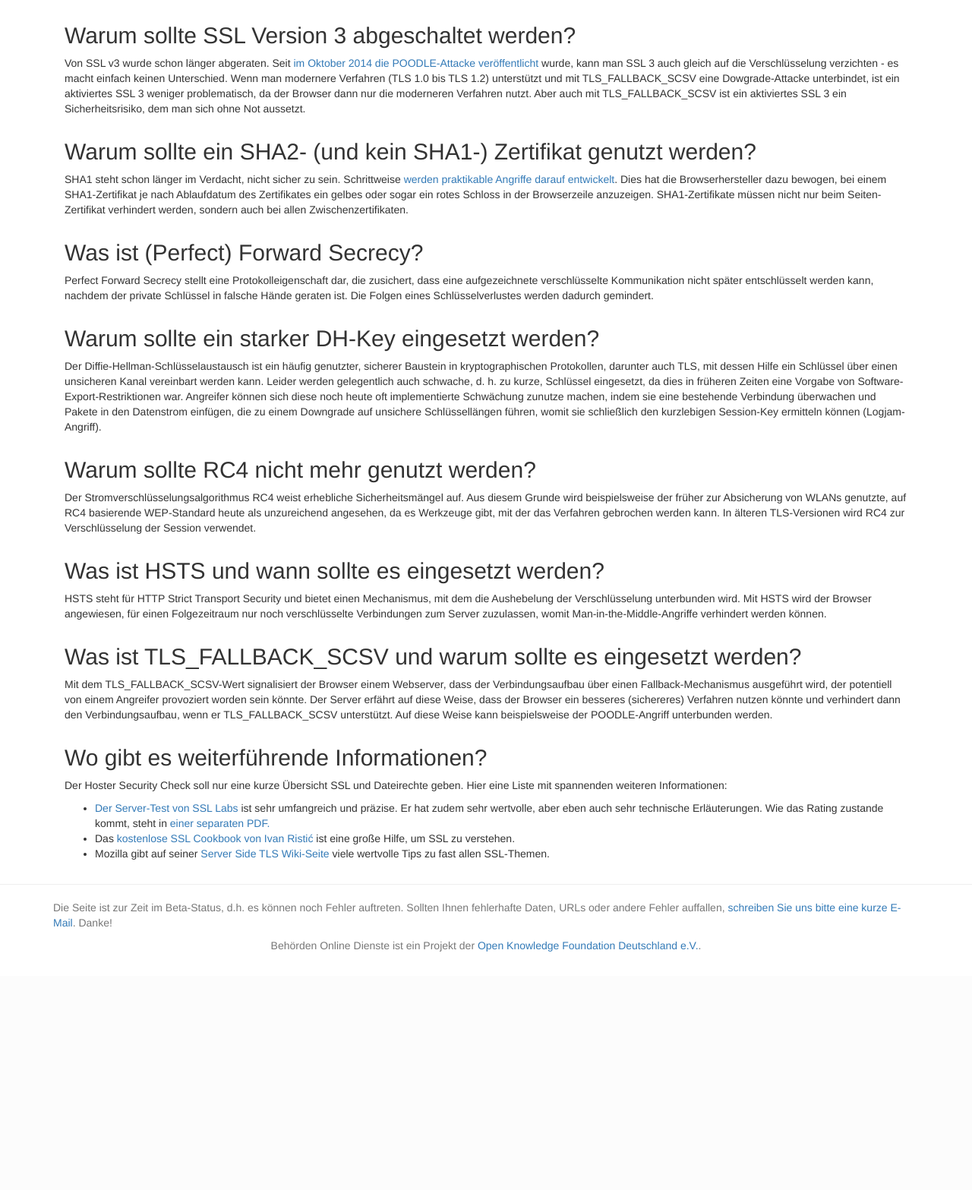
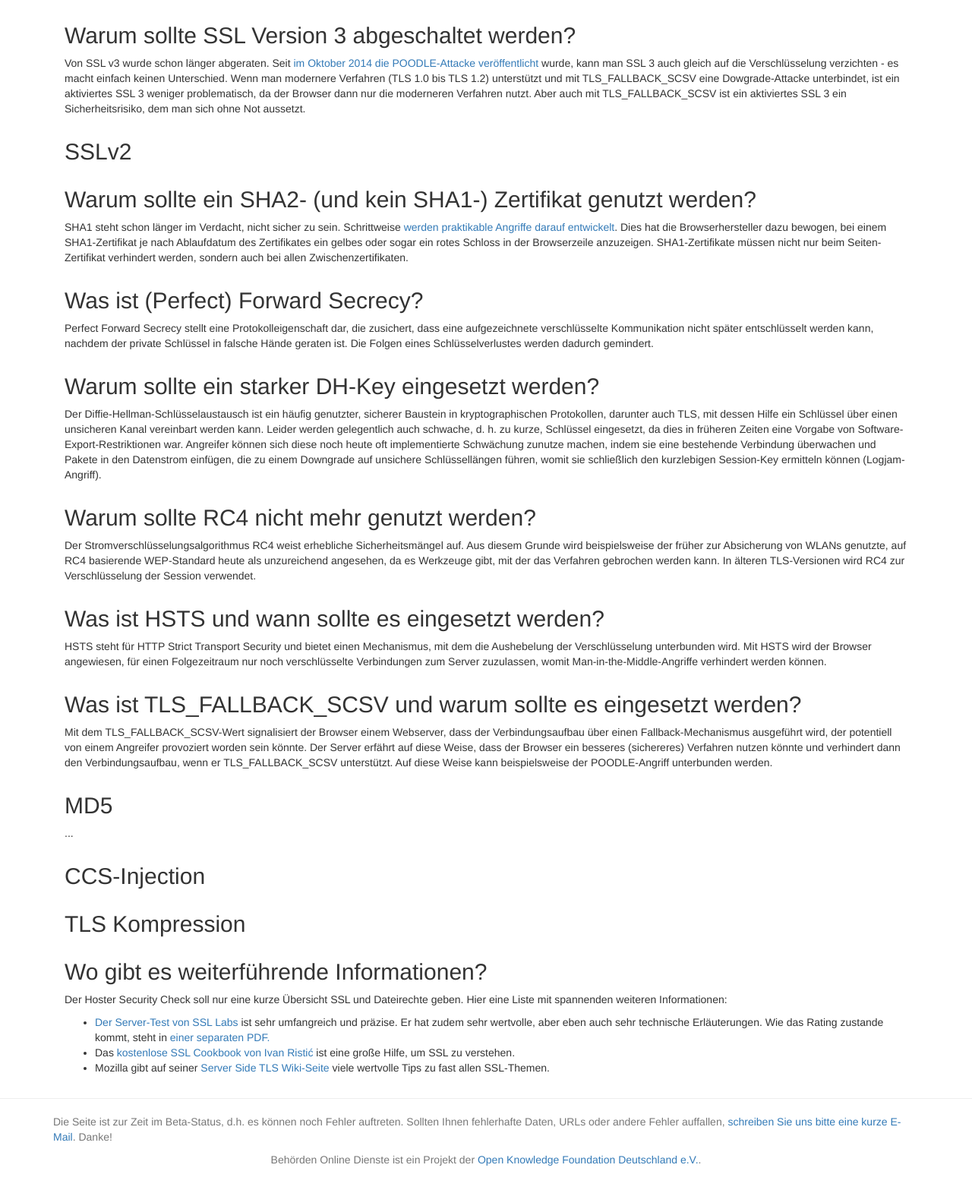
Before and after one commit to okfde/behoerden-online-dienste.de, a Flask app: page /info/encryption in a window 1280 px wide. Shown: the part 1936-3503 px from the top of the page at 76% size. Before the commit the page ends 3189 px from the top, so only its background shows below. Run offline with Flask 2, Linux system fonts and the light colour scheme; parts of the project's set-up code (start-up, migrations or seed data) failed here and were passed over; some libraries are stand-ins or nearby versions.

Commit message:
ueberschriften

```diff
--- a/webapp/templates/info_encryption.html
+++ b/webapp/templates/info_encryption.html
@@ -115,8 +115,14 @@
   </div>
   <div class="row-fluid">
     <div class="col-md-12">
-      <h2 id="ssl3">Warum sollte SSL Version 3 abgeschaltet werden?</h2>
+      <h2 id="sslv3">Warum sollte SSL Version 3 abgeschaltet werden?</h2>
       <p>Von SSL v3 wurde schon länger abgeraten. Seit <a href="http://www.heise.de/security/meldung/Poodle-Experten-warnen-vor-Angriff-auf-Internet-Verschluesselung-2424122.html">im Oktober 2014 die POODLE-Attacke veröffentlicht</a> wurde, kann man SSL 3 auch gleich auf die Verschlüsselung verzichten - es macht einfach keinen Unterschied. Wenn man modernere Verfahren (TLS 1.0 bis TLS 1.2) unterstützt und mit TLS_FALLBACK_SCSV eine Dowgrade-Attacke unterbindet, ist ein aktiviertes SSL 3 weniger problematisch, da der Browser dann nur die moderneren Verfahren nutzt. Aber auch mit TLS_FALLBACK_SCSV ist ein aktiviertes SSL 3 ein Sicherheitsrisiko, dem man sich ohne Not aussetzt.</p>
+    </div>
+  </div>
+  <div class="row-fluid">
+    <div class="col-md-12">
+      <h2 id="sslv2">SSLv2</h2>
+      <p></p>
     </div>
   </div>
   <div class="row-fluid">
@@ -151,8 +157,26 @@
   </div>
   <div class="row-fluid">
     <div class="col-md-12">
-      <h2 id="hsts">Was ist TLS_FALLBACK_SCSV und warum sollte es eingesetzt werden?</h2>
+      <h2 id="scsv">Was ist TLS_FALLBACK_SCSV und warum sollte es eingesetzt werden?</h2>
       <p>Mit dem TLS_FALLBACK_SCSV-Wert signalisiert der Browser einem Webserver, dass der Verbindungsaufbau über einen Fallback-Mechanismus ausgeführt wird, der potentiell von einem Angreifer provoziert worden sein könnte. Der Server erfährt auf diese Weise, dass der Browser ein besseres (sichereres) Verfahren nutzen könnte und verhindert dann den Verbindungsaufbau, wenn er TLS_FALLBACK_SCSV unterstützt. Auf diese Weise kann beispielsweise der POODLE-Angriff unterbunden werden.</p>
+    </div>
+  </div>
+  <div class="row-fluid">
+    <div class="col-md-12">
+      <h2 id="md5">MD5</h2>
+      <p>...</p>
+    </div>
+  </div>
+  <div class="row-fluid">
+    <div class="col-md-12">
+      <h2 id="ccs">CCS-Injection</h2>
+      <p></p>
+    </div>
+  </div>
+  <div class="row-fluid">
+    <div class="col-md-12">
+      <h2 id="ccs">TLS Kompression</h2>
+      <p></p>
     </div>
   </div>
   <div class="row-fluid">
```
Also changed, not shown: webapp/templates/host_encryption.html (+11 -0 lines).
